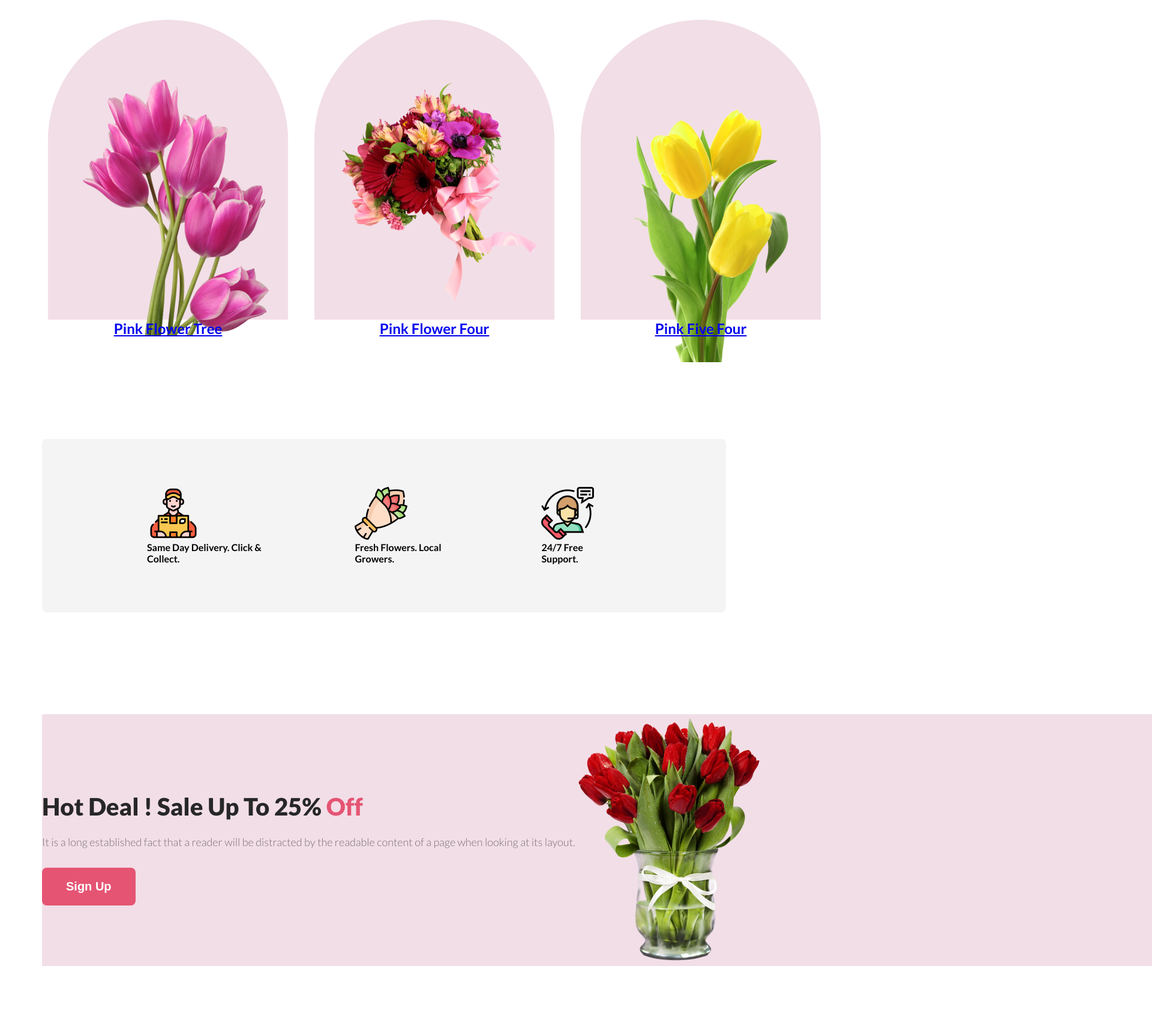
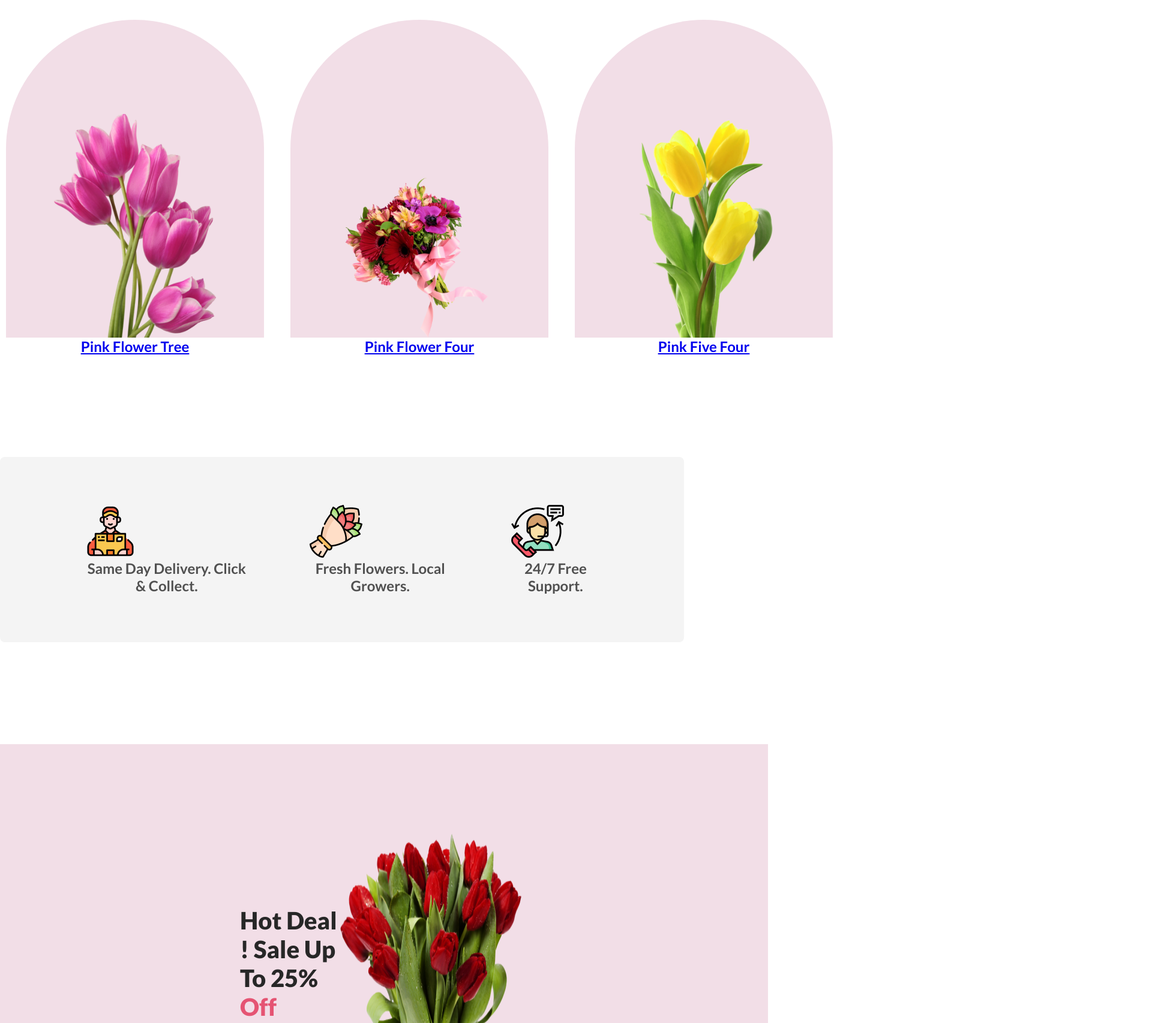
Before and after one commit to UIUXSadia/webflower-shop-assignment, a plain HTML site: page index.html in a window 1280 px wide. Shown: the part 1420-3126 px from the top of the page at 60% size, 1920 px wide, since content can reach past the window. Before the commit the page ends 3031 px from the top, so only its background shows below. Drawn offline with Linux system fonts and the light colour scheme.

Commit message:
added instaram

```diff
--- a/index.html
+++ b/index.html
@@ -35,6 +35,7 @@
       </div>
     </header>
     <main>
+      <!-- Featured start -->
       <section>
         <div class="Featured-container">
           <h3 div class="section-title">Our Featured Flowers</h3>
@@ -47,19 +48,19 @@
           <div class="row">
             <div class="column">
               <div class="column-img-bg">
-                <img src="images/pngwing 6.png" alt="" />
+                <img class="column-img" src="images/pngwing 6.png" alt="" />
               </div>
               <a href="Pink Flower Tree">Pink Flower Tree</a>
             </div>
             <div class="column">
               <div class="column-img-bg">
-                <img src="images/pngwing 5.png" alt="" />
+                <img class="column-img" src="images/pngwing 5.png" alt="" />
               </div>
               <a href="Pink Flower Four">Pink Flower Four</a>
             </div>
             <div class="column">
               <div class="column-img-bg">
-                <img class="flower-pic-1" src="images/pngwing 7.png" alt="" />
+                <img class="column-img" src="images/pngwing 7.png" alt="" />
               </div>
               <a href="Pink Five Four">Pink Five Four</a>
             </div>
@@ -95,14 +96,36 @@
               Hot Deal ! Sale Up To 25% <span class="text-primary"> Off</span>
             </h3>
             <p class="sale-description">
-              It is a long established fact that a reader will be distracted by
-              the readable content of a page when looking at its layout.
+              Find 25% Off Sale stock images in HD and millions of other
+              royalty-free stock photos, illustrations and vectors in the ...
+              Hot deal, big sale weekend. 25% ..
             </p>
             <button class="btn-primary">Sign Up</button>
           </div>
           <img src="images/pngwing 8.png" alt="" />
         </div>
       </section>
+      <!-- instagram start -->
+      <section>
+        <div class="Instagram-container">
+          <div class="instagram">
+            <h3 class="section-title">Instagram</h3>
+            <p class="section-description">
+              Reach your Instagram advertising goals with the right resources.
+              Get started today. Our personalized ad guides can help you build
+              your Instagram community.
+            </p>
+          </div>
+          <div class="instagram-pic">
+            <img src="images/Flower 01.png" alt="" />
+            <img src="images/Rectangle 4.png" alt="" />
+            <img src="images/Rectangle 5.png" alt="" />
+            <img src="images/Rectangle 6.png" alt="" />
+          </div>
+        </div>
+      </section>
+
+      <section></section>
     </main>
     <footer></footer>
   </body>
--- a/styels/flower.css
+++ b/styels/flower.css
@@ -70,29 +70,31 @@ header {
 }
 
 /* main section start */
-
-main {
-  max-width: 1140px;
-  margin: 0 auto;
-}
 main section {
   margin-top: 170px;
 }
 /* Featured related style */
 .featured-container {
   display: flex;
+  justify-content: space-around;
 }
 
 .column-img-bg {
-  padding: 100px 5px 0px 30px;
+  padding: 5rem 5rem 0 5rem;
   background-color: #f2dee7;
   border-radius: 300px 300px 0px 0px;
-  width: 400px;
-  height: 500px;
+  width: 430px;
+  height: 530px;
+  margin-top: 48px;
+  display: flex;
+  justify-content: center;
+  align-items: flex-end;
+}
+
+.column-img {
   text-align: center;
-  margin-top: 48px;
-}
-.column-img-bg {
+  margin-bottom: 0;
+  width: 100%;
 }
 .row {
   display: flex;
@@ -112,15 +114,23 @@ main section {
   display: flex;
   gap: 100px;
   background-color: #f4f4f4;
-  padding: 80px 175px;
+  padding: 80px 140px;
   border-radius: 8px;
+  max-width: 1140px;
+}
+.info-description {
+  color: rgba(39, 39, 39, 0.8);
+  text-align: center;
+  font-size: 24px;
+  font-weight: 600;
 }
 
 /* sale info related style */
 .sale-container {
   display: flex;
   background-color: #f2dee7;
-  width: 1920px;
+  width: 100%;
+  padding: 140px 400px 140px 400px;
 }
 .sale-title {
   color: #272727;
@@ -136,3 +146,12 @@ main section {
   margin-bottom: 32px;
   text-align: center;
 }
+
+/* instagram start */
+.Instagram-container {
+  padding: 48px 240px 0 240px;
+}
+
+.instagram-pic {
+  gap: 24px;
+}
```
